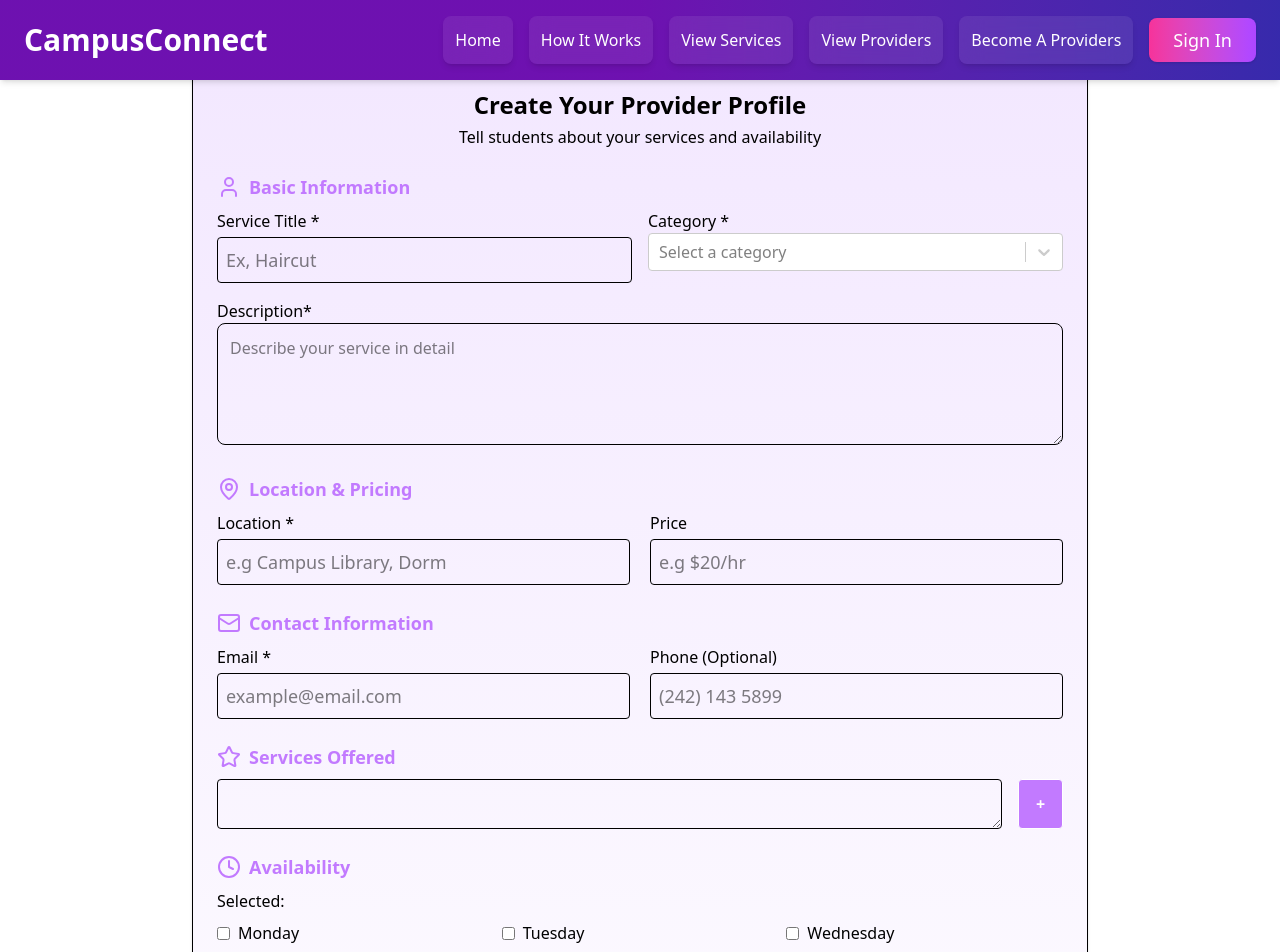
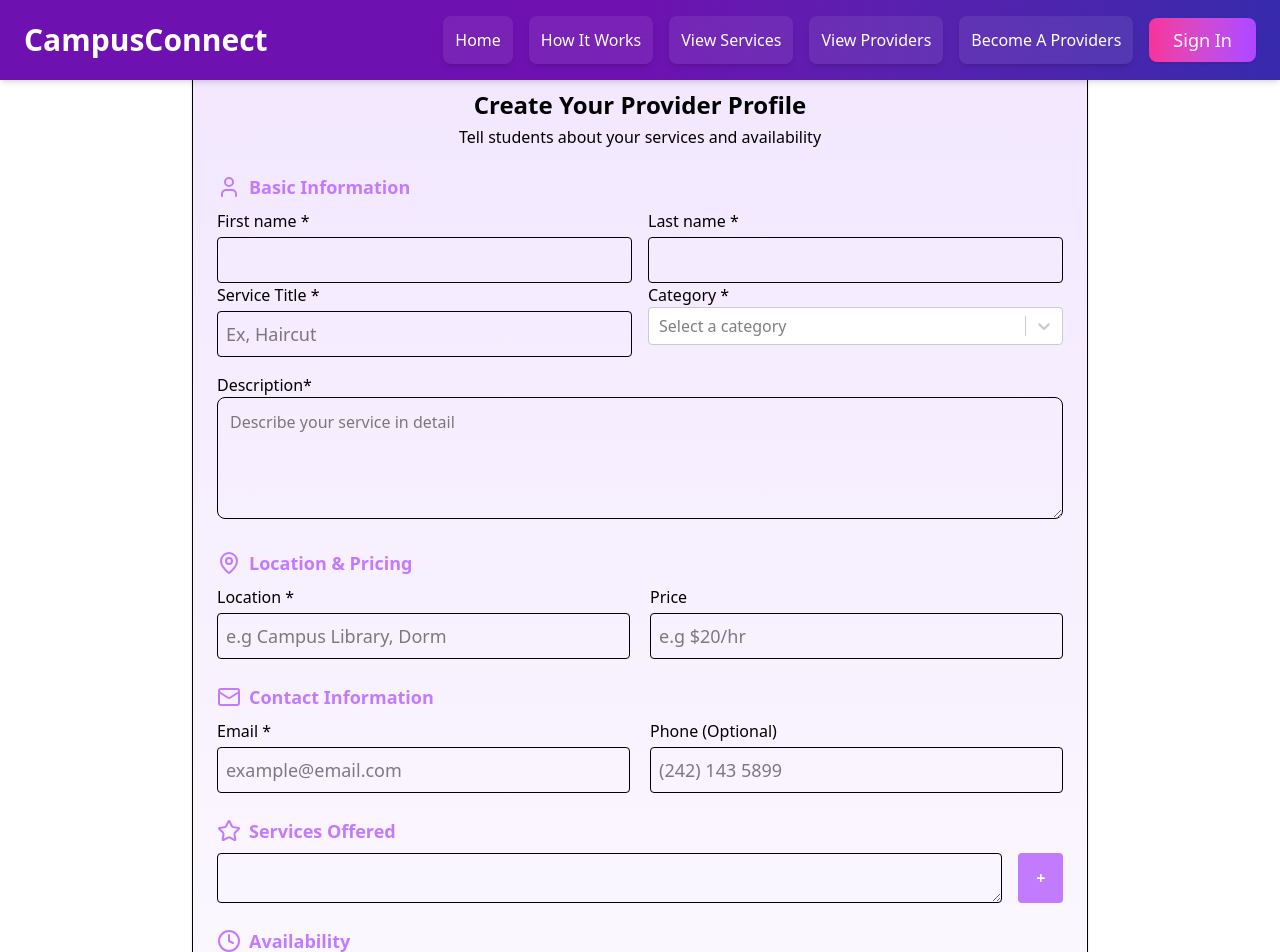
Before and after one commit to Chinomso-Augustine/Chino-Work, a React (Vite) app in the folder Projects/campusconnect/: page /ProvidersForm in a window 1280 px wide. Shown: the top 952 px of the page. Built offline with nearby package versions, Linux system fonts and the light colour scheme.

Commit message:
working on supabase

```diff
--- a/Projects/campusconnect/src/components/Providers/ProvidersForm.jsx
+++ b/Projects/campusconnect/src/components/Providers/ProvidersForm.jsx
@@ -26,6 +26,8 @@ const ProvidersForm = () => {
     const userOptions = category.map((list) => ({ value: list, label: list }));
 
     const [formData, setFormData] = useState({
+        firstName: "",
+        lastName: "",
         serviceTitle: "",
         description: "",
         location: "",
@@ -59,17 +61,32 @@ const ProvidersForm = () => {
     };
 
     // Handle service input addition
+    /*if input is not empty, keep prev data, add current input prev.text, and clear input  */
     const handleService = useCallback(() => {
         if (formData.text.trim() !== "") {
             setFormData((prev) => ({
                 ...prev,
-                offers: [...prev.offers, prev.text],
+                offers: [...prev.offers, {id: Date.now(), text: prev.text} ],//stores offer as obj
                 text: "",
             }));
         }
     }, [formData.text]);
 
+    {/**Functionality: Pass the id of the offer to be deleted into the function.
+    setFormData takes the previous form data, filters the offers array to create a new one
+    that excludes the offer with the matching id, and updates offers with this new array.
+    The matching offer is removed, and all other offers remain." */}
+    const deleteOffer = (id) =>{
+        setFormData((prev)=>({
+            ...prev,
+            offers: prev.offers.filter((offer) =>offer.id !==id),
+        }));
+    }
+
+
     // Handle generic input updates
+    {/**listen to input, then extract name and value, call setFormData with prev data then
+        create new array with prev data and update the field that matches name. */}
     const handleChange = (e) => {
         const { name, value } = e.target;
         setFormData((prev) => ({ ...prev, [name]: value }));
@@ -79,8 +96,6 @@ const ProvidersForm = () => {
         e.preventDefault();
         console.log("Submitted Form:", formData);
     };
-
-
 
     return (
         <div className="bg-gradient-to-b from-purple-100 to-white py-6 px-6 mt-16 border w-full max-w-4xl mx-auto rounded-lg shadow">
@@ -93,12 +108,15 @@ const ProvidersForm = () => {
                     handleChange={handleChange}
                 />
                 <LocationPricing formData={formData} handleChange={handleChange} />
+
                 <ContactInfo formData={formData} handleChange={handleChange} />
+
                 <ServiceOffered
                     text={formData.text}
                     setText={(val) => setFormData((prev) => ({ ...prev, text: val }))}
                     offers={formData.offers}
                     handleService={handleService}
+                    deleteOffer={deleteOffer}
                 />
                 <Availability
                     days={days}
@@ -127,6 +145,28 @@ const BasicInfo = ({ userOptions, formData, setFormData, handleChange }) => (
         <div className="flex items-center gap-2 mb-2 text-lg text-purple-400">
             <User />
             <h2 className="font-semibold">Basic Information</h2>
+        </div>
+
+        <div className="flex gap-4 flex-wrap justify-center">
+            <div className="flex-1 min-w-[200px]">
+                <p>First name *</p>
+                <input
+                    className="border rounded-sm text-lg mt-1 w-full p-2"
+                    name="firstName"
+                    value={formData.firstName}
+                    onChange={handleChange}
+                />
+            </div>
+
+            <div className="flex-1 min-w-[200px]">
+                <p>Last name *</p>
+                <input
+                    className="border rounded-sm text-lg mt-1 w-full p-2"
+                    name="lastName"
+                    value={formData.lastName}
+                    onChange={handleChange}
+                />
+            </div>
         </div>
 
         <div className="flex gap-4 flex-wrap justify-center">
@@ -235,7 +275,7 @@ const ContactInfo = ({ formData, handleChange }) => (
     </section>
 );
 
-const ServiceOffered = ({ text, setText, offers, handleService }) => (
+const ServiceOffered = ({ text, setText, offers, handleService, deleteOffer }) => (
     <section>
         <div className="flex items-center gap-2 mb-2 text-lg text-purple-400">
             <Star />
@@ -250,16 +290,31 @@ const ServiceOffered = ({ text, setText, offers, handleService }) => (
             />
             <button
                 type="button"
-                className="w-12 border rounded-sm bg-purple-400 cursor-pointer text-white font-bold"
+                className="w-12 rounded-sm bg-purple-400 cursor-pointer text-white font-bold"
                 onClick={handleService}
                 aria-label="Add Service"
             >
                 +
             </button>
         </div>
-        <ul className="mt-2 list-disc pl-5 text-sm">
-            {offers.map((service, index) => (
-                <li key={index}>{service}</li>
+        <ul className="mt-3 gap-3 w-lg">
+            {offers.map((offer) => (
+                <li
+                key={offer.id}
+                className="flex justify-between bg-purple-200 rounded mt-2  w-auto"
+
+                >
+                 <span> {offer.text} </span>
+
+                 <button
+                  type="button"
+                  className="flex mt-3 font-bold text-red-500 text-[30px] cursor-pointer mr-3"
+                  onClick={()=> deleteOffer(offer.id)}
+                  >
+                    X
+                </button>
+                </li>
+
             ))}
         </ul>
     </section>
```
